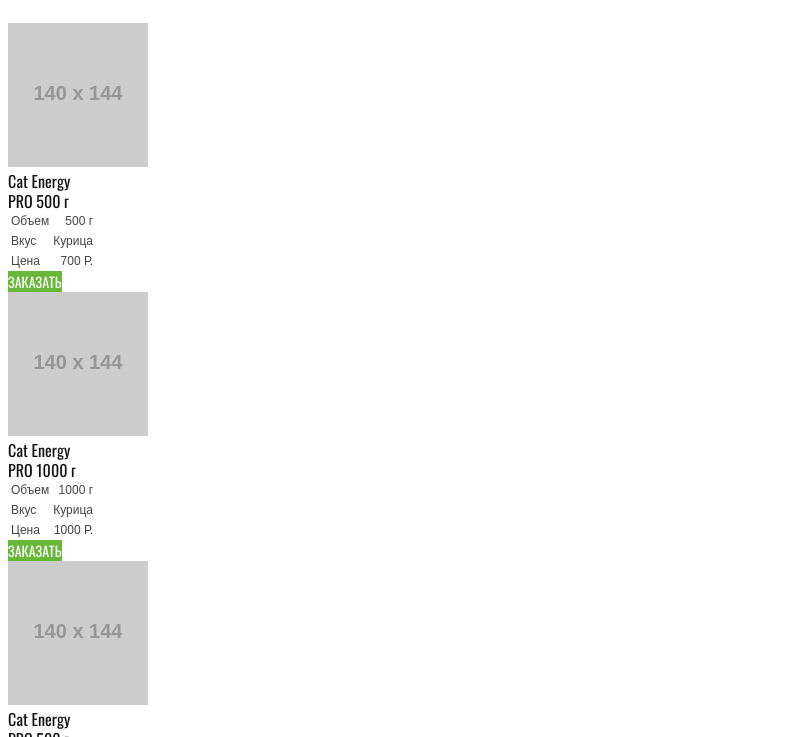
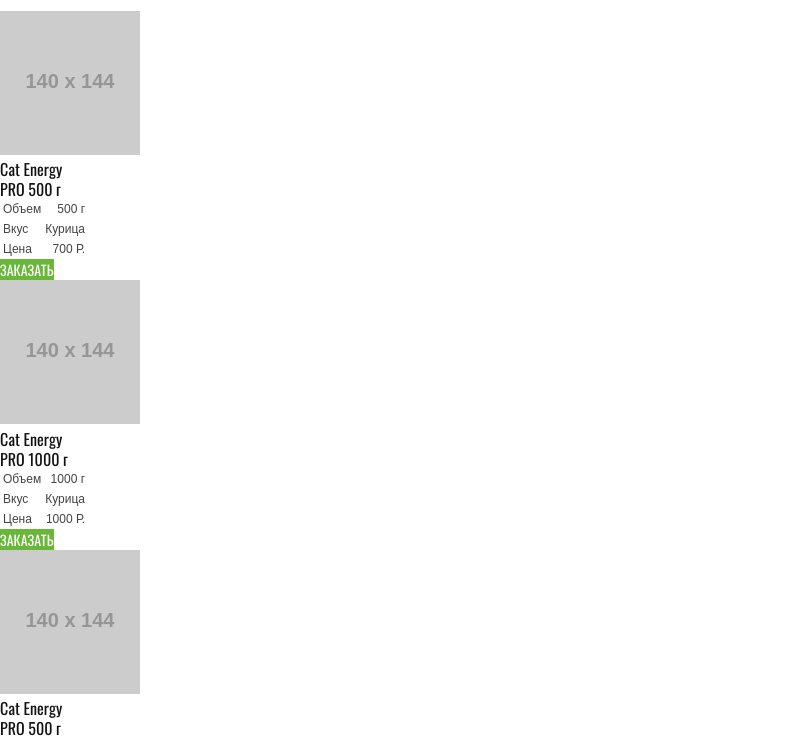
Before and after one commit to Dziuma/794329-cat-energy-19, a website: page source/catalog.html in a window 1280 px wide. Shown: the part 215-952 px from the top of the page, without its empty margins (0-792 px from the left). Drawn offline with nearby package versions, Linux system fonts and the light colour scheme; files that its build step writes are made by us from their sources; placeholder pictures from the web are drawn by us.

Commit message:
Добавляет normalize.css

```diff
--- a/source/catalog.html
+++ b/source/catalog.html
@@ -5,6 +5,7 @@
   <meta charset="utf-8">
   <meta name="viewport" content="width=device-width, initial-scale=1.0">
   <title>HTML Academy: Кэт энерджи</title>
+  <link href="css/normalize.css" rel="stylesheet">
   <link href="css/style.css" rel="stylesheet">
 </head>
 
```
Also changed, not shown: source/form.html (+1 -0 lines), source/index.html (+1 -0 lines).
